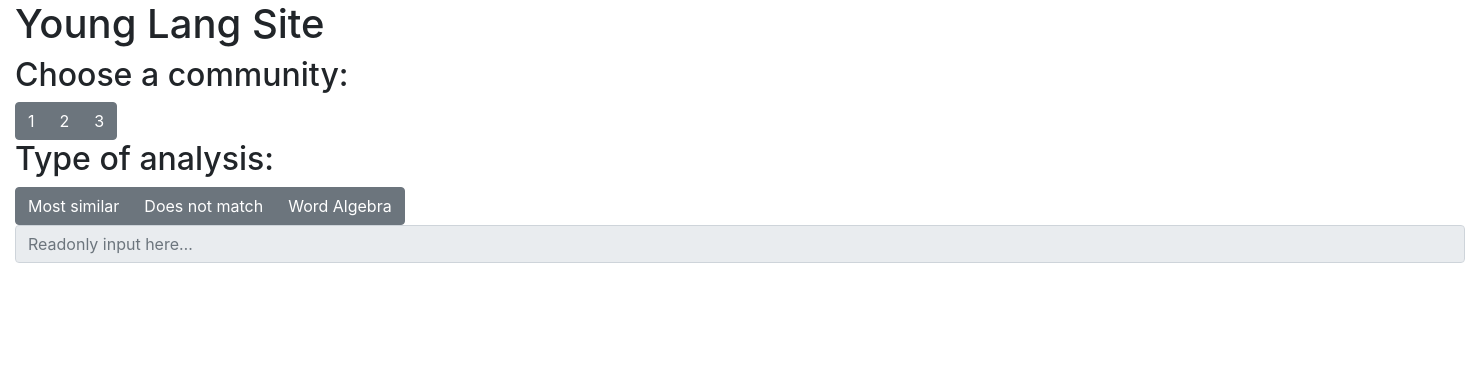
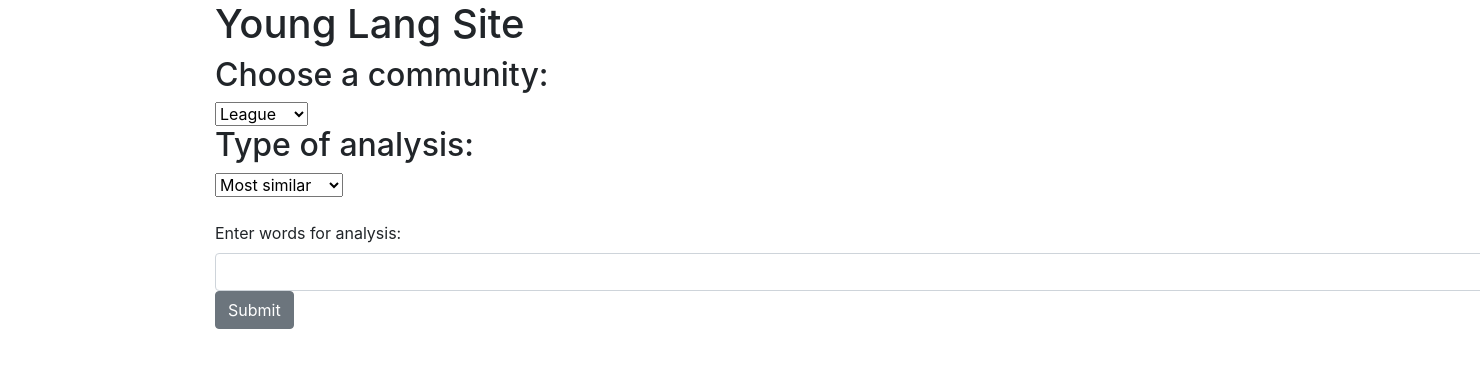
Before and after one commit to jayrockwalled/lang_site, a Django app: page / in a window 1480 px wide; the page is wider, and only the part inside the window is pictured. Shown: the part 56-424 px from the top of that part. Run offline with Django 3.2, Linux system fonts and the light colour scheme; some libraries are stand-ins or nearby versions.

Commit message:
updated everything
updated everything

```diff
--- a/main/templates/main/index.html
+++ b/main/templates/main/index.html
@@ -36,29 +36,29 @@
         </div>
         </nav>
 
-
-<div class="container-fluid">
+<div class="container-fluid" style="margin-right: 200px; margin-left:200px;">
     <h1>Young Lang Site</h1>
 
-    <h2>Choose a community:</h2>
-    <form action="/main/community/"+value method="POST">
+    <form action="/main/community/" method="POST">
       {% csrf_token %}
-      <div class="btn-group" role="group" aria-label="Basic example">
-          <input type="submit" class="btn btn-secondary" name="CommChoice" value='1'>
-          <input type="submit" class="btn btn-secondary" name="CommChoice" value='2'>
-          <input type="submit" class="btn btn-secondary" name="CommChoice" value='3'>
-      </div>
+      <h2>Choose a community:</h2>
+        <select name='CommChoice'>
+          <option value='1'>League</option>
+          <option value='2'>Chess</option>
+          <option value='3'>Pokemon</option>
+        </select>
+      <h2>Type of analysis:</h2>
+        <select name='AnalysisChoice'>
+          <option value='1'>Most similar</option>
+          <option value='3'>Most different</option>
+        </select>
+      <br> <br>
+      <label>Enter words for analysis:</label>
+        <input type="text" class="form-control" name="words">
+      <input type="submit" class="btn btn-secondary" name="submit">
     </form>
-
-
-    <h2>Type of analysis:</h2>
-    <div class="btn-group" role="group" aria-label="Basic example">
-        <input type="button" class="btn btn-secondary" value='Most similar'>
-        <input type="button" class="btn btn-secondary" value='Does not match'>
-        <input type="button" class="btn btn-secondary" value='Word Algebra'>
-    </div>
-    <input class="form-control" type="text" placeholder="Readonly input here…" readonly>
 </div>
-
+{% block content %}
+{% endblock %}
 </body>
 </html>
--- a/main/urls.py
+++ b/main/urls.py
@@ -21,6 +21,6 @@ app_name = 'main'
 urlpatterns = [
     path('', views.Index, name='index'),
     path('community/', views.Community, name='community'),
-    path('community/CommView<int:choice>',views.CommView, name='CommView'),
+    path('community/CommView/<int:choice1>/<int:choice2>/<slug:slug>',views.CommView, name='CommView'),
     path('admin/', admin.site.urls)
 ]
--- a/main/views.py
+++ b/main/views.py
@@ -5,9 +5,21 @@ from django.views import generic
 from django.urls import reverse
 from django.http import HttpResponseRedirect
 from django import forms
+from gensim.models import Word2Vec
+import re
+
+def urlify(s):
+    # Remove all non-word characters (everything except numbers and letters)
+    s = re.sub(r"[^\w\s]", '', s)
+    # Replace all runs of whitespace with a single dash
+    s = re.sub(r"\s+", '-', s)
+    return s
 
 class CommChoiceForm(forms.Form):
-    CommChoice = forms.CharField()
+    CommChoice = forms.CharField(required=False)
+    AnalysisChoice = forms.CharField(required=False)
+    words = forms.CharField(required=False)
+    submit = forms.CharField(required=False)
 
 def Index(request):
     return render(request,'main/index.html')
@@ -16,13 +28,37 @@ def Community(request):
     if request.method == 'POST':
         form = CommChoiceForm(request.POST)
         if form.is_valid():
-            val = form.cleaned_data.get('CommChoice')
-            return HttpResponseRedirect(reverse('main:CommView',args=val))
+            CommChoice = form.cleaned_data.get('CommChoice')
+            AnalysisChoice = form.cleaned_data.get('AnalysisChoice')
+            words = form.cleaned_data.get('words')
+            words = urlify(words)
+
+            args = [CommChoice, AnalysisChoice, words]
+            return HttpResponseRedirect(reverse('main:CommView',args = args))
+        else:
+            for x in form.errors:
+                return HttpResponse(form.errors[x])
+
     else:
         form = CommChoiceForm
 
     return HttpResponseRedirect(reverse('main:CommView'))
 
 
-def CommView(request,choice=1):
-    return HttpResponse("Test success! You chose "+str(choice))
+def CommView(request,choice1,choice2,slug):
+    path = 'C:/users/josep/desktop/lang_site/main/word2vec/'
+    template_name = 'main/results.html'
+
+    if choice1 == 1:
+        file_name = 'league_word2vec.model'
+    elif choice1 == 2:
+        file_name = 'chess_word2vec.model'
+    elif choice1 == 3:
+        file_name = 'pokemon_word2vec.model'
+    model = Word2Vec.load(path+file_name, mmap='r')
+
+    if choice2 == 1:
+        result = model.wv.most_similar(slug)
+    elif choice2 == 3:
+        result = result = model.wv.doesnt_match(slug.split('-'))
+    return render(request, template_name=template_name, context={'result':result})
```
Also changed, not shown: main/templates/main/results.html (added, +7 -0 lines), 3 other files.
